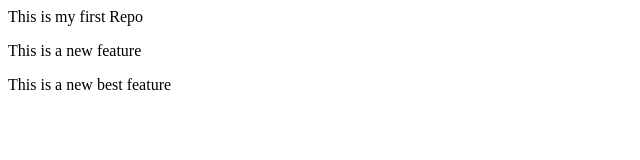
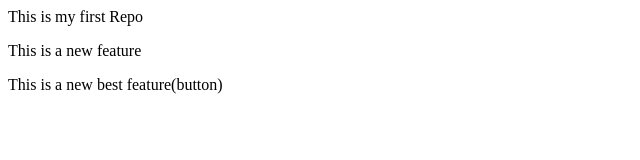
Before and after one commit to Ai202776/localrepo, a plain HTML site: page index.html in a window 1280 px wide. Shown: the full height of the page, 0-640 px from the left. Drawn offline with Linux system fonts and the light colour scheme.

```diff
--- a/index.html
+++ b/index.html
@@ -1,3 +1,3 @@
 <p>This is my first Repo</p>
 <p>This is a new feature</p>
-<p>This is a new best feature</p>
+<p>This is a new best feature(button)</p>
```
